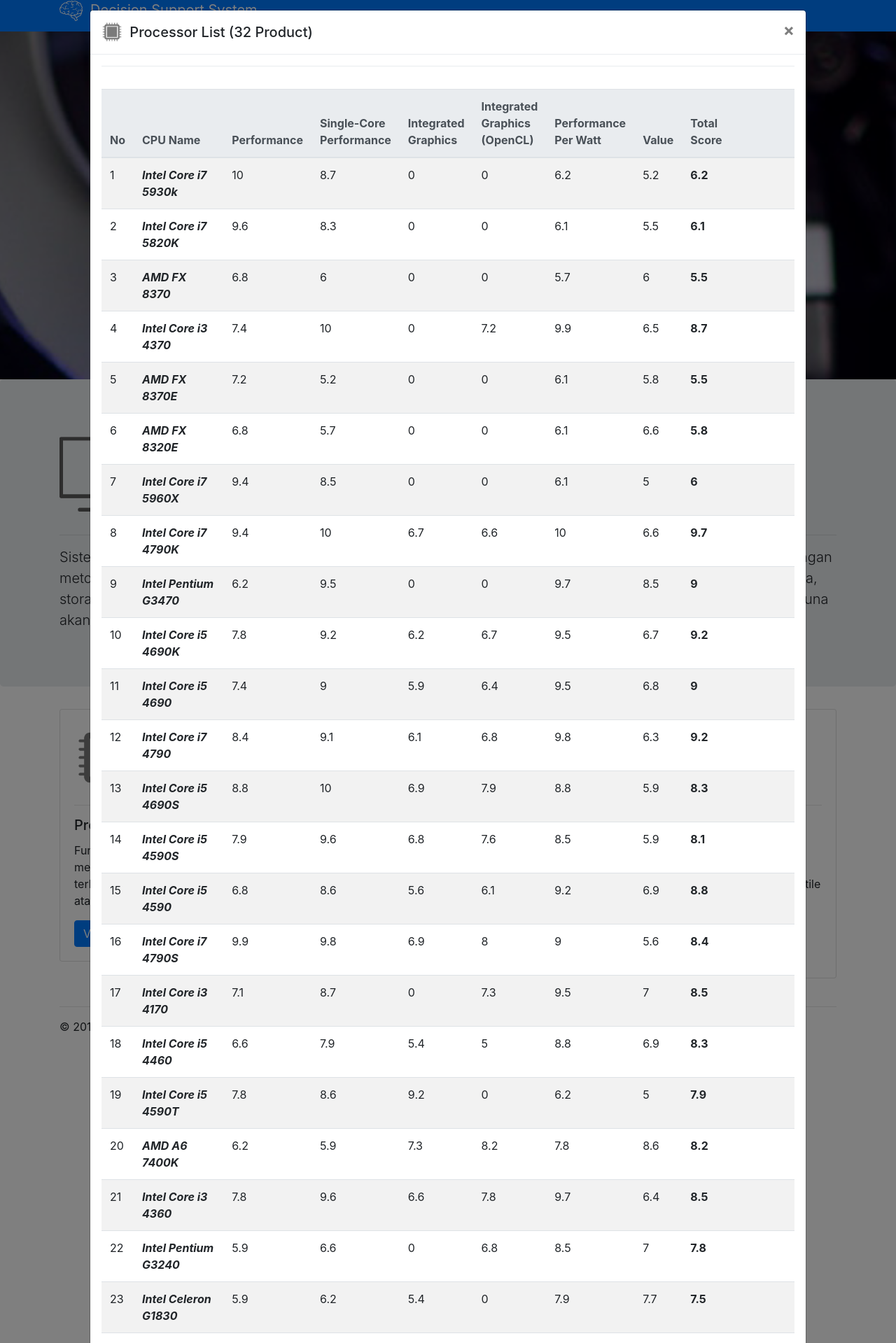
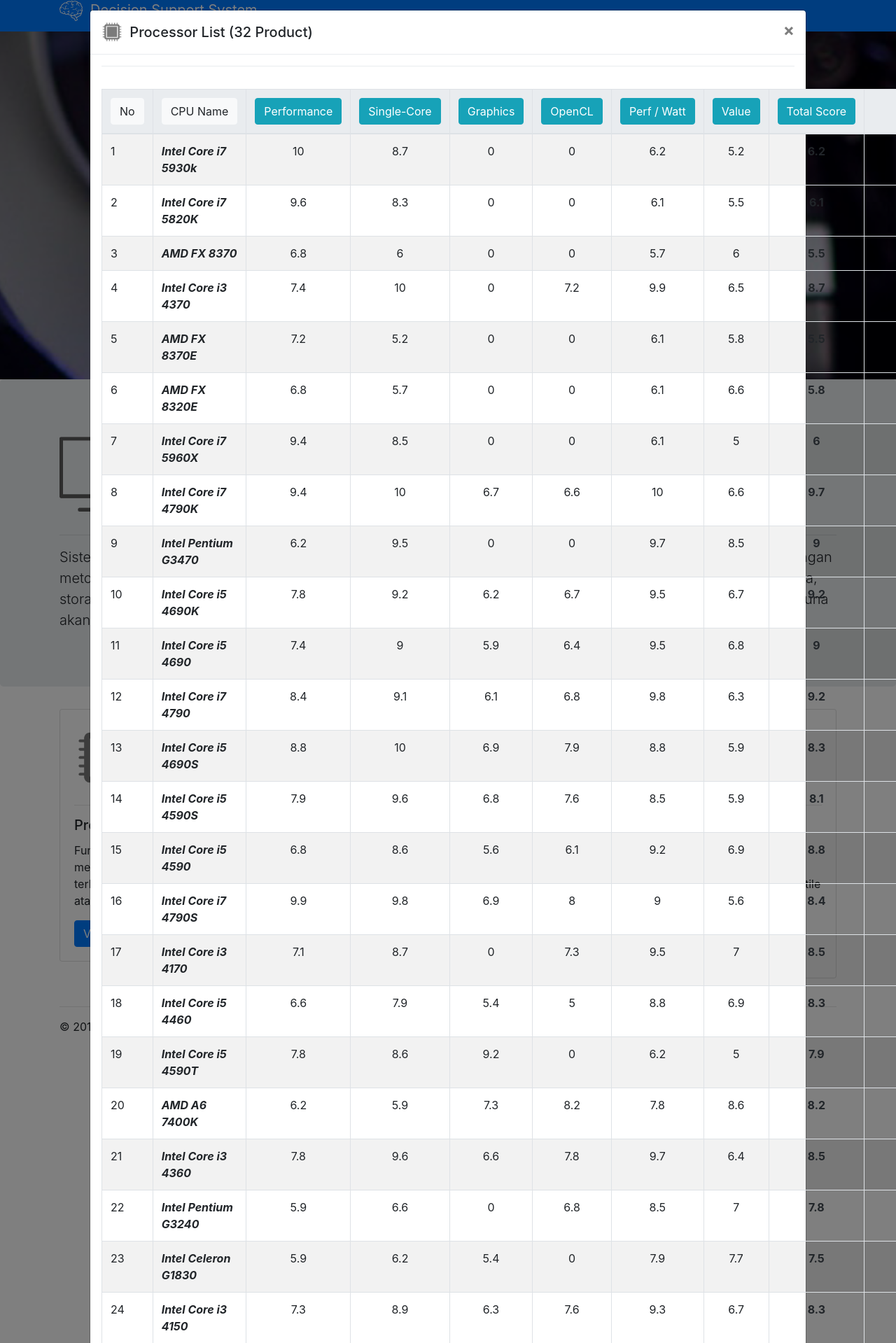
Before and after one commit to ranggirahman/ComputerSelector-DSS, a PHP site: page / in a window 1280 px wide, after a click on "View Processor List". Shown: the part 14-1933 px from the top of the page at 70% size. Run offline with PHP 8.4, Linux system fonts and the light colour scheme; data comes from the database, SQL or seed files in the repository.

Commit message:
bench-info

```diff
--- a/ASK.txt
+++ b/ASK.txt
@@ -1,7 +1,4 @@
-- Kalau data nya banyak yang nol di satu score (kriteria ?) gmn ?
 - Kalau kriteria didapat dari internet karena semua orang tau mau menggunakan ini untuk ini ini ini
-
-- Desain penelitian pengujian...
 
 
 - Semua data diambil yang tidak mengadung n.d
--- a/css/modification.css
+++ b/css/modification.css
@@ -16,3 +16,7 @@
 .modal-lg {
     max-width: 80% !important;
 }
+
+.table-center{
+   text-align: center;
+}
--- a/index.php
+++ b/index.php
@@ -97,12 +97,6 @@
 	      	</footer>
 		</div>
 
-
-	    <script src="js/jquery.min.js"></script>
-	    <script src="js/popper.min.js"></script>
-	    <script src="js/bootstrap.js"></script>
-	    <script src="js/custom.js"></script>
-
 	   	<!-- Processor Modal -->
 	    <div class="modal fade" id="processormodal" tabindex="-1" role="dialog" aria-hidden="true">
 		  	<div class="modal-dialog modal-lg modal-dialog-centered" role="document">
@@ -120,18 +114,18 @@
 		        		</button>
 		      		</div>
 			      	<div class="modal-body">
-			        	<table class="table table-striped">
+			        	<table class="table table-bordered table-striped">
 			        		<thead class="thead-light">
 				      			<tr>
-				      				<th>No</th>
-				      				<th width="20%">CPU Name</th>
-				      				<th>Performance</th>
-				      				<th>Single-Core Performance</th>
-				      				<th>Integrated Graphics</th>
-				      				<th>Integrated Graphics (OpenCL)</th>
-				      				<th>Performance Per Watt</th>
-				      				<th>Value</th>
-				      				<th width="10%">Total Score</th>
+				      				<th ><button type="button" class="btn btn-light">No</button></th>
+				      				<th width="15%"><button type="button" class="btn btn-light">CPU Name</button></th>
+				      				<th class="table-center"><button type="button" class="btn btn-wrap btn-info" data-container="body" data-toggle="popover" title="Benchmark Performance Using All Cores" data-placement="bottom" data-content="PCMark Accelerated, PassMark, Geekbench Multi-Core">Performance</button></th>
+				      				<th class="table-center"><button type="button" class="btn btn-wrap btn-info" data-container="body" data-toggle="popover" title="Individual Core Benchmark Performance" data-placement="bottom" data-content="PassMark Single-Core, Geekbench Single-Core, AES Single-Core">Single-Core</button></th>
+				      				<th class="table-center"><button type="button" class="btn btn-wrap btn-info" data-container="body" data-toggle="popover" title="Integrated GPU Performance for Graphics" data-placement="bottom" data-content="Sky Driver, Cloud Gate">Graphics</button></th>
+				      				<th class="table-center"><button type="button" class="btn btn-wrap btn-info" data-container="body" data-toggle="popover" title="Integrated GPU Performance for Parallel Computing" data-placement="bottom" data-content="Bitcoin Minning, Face Detection, Ocean Simulation, CompuBench T-Rex, Video Composition">OpenCL</button></th>
+				      				<th class="table-center"><button type="button" class="btn btn-wrap btn-info" data-container="body" data-toggle="popover" title="Performance Per Watt" data-placement="bottom" data-content="Sky Driver, Cloud Gate, CompuBench, PCMark, PassMark, Geekbench, TDP">Perf / Watt</button></th>
+				      				<th class="table-center"><button type="button" class="btn btn-wrap btn-info" data-container="body" data-toggle="popover" title="Paying for Performance" data-placement="bottom" data-content="Sky Driver, Cloud Gate, CompuBench, PCMark, PassMark, Geekbench, TDP">Value</button></th>
+				      				<th class="table-center"><button type="button" class="btn btn-wrap btn-info" data-container="body" data-toggle="popover" title="Combination of All Six Facets" data-placement="bottom" data-content="Performance, Single-Core Performance, Integrated Graphics, Performance Per Watt, Value">Total Score</button></th>
 				      				<th></th>
 				      			</tr>
 			      			</thead>
@@ -153,13 +147,13 @@
 										<tr>
 											<td><?php echo $i ?></td>
 						      				<td><b><i><?php echo $cpuname ?><i></b></td>
-						      				<td><?php echo $performance ?></td>
-						      				<td><?php echo $single ?></td>
-						      				<td><?php echo $intg ?></td>
-						      				<td><?php echo $intgocl ?></td>
-						      				<td><?php echo $ppw ?></td>
-						      				<td><?php echo $value ?></td>
-						      				<td><b><?php echo $cpuscore ?></b></td>
+						      				<td class="table-center"><?php echo $performance ?></td>
+						      				<td class="table-center"><?php echo $single ?></td>
+						      				<td class="table-center"><?php echo $intg ?></td>
+						      				<td class="table-center"><?php echo $intgocl ?></td>
+						      				<td class="table-center"><?php echo $ppw ?></td>
+						      				<td class="table-center"><?php echo $value ?></td>
+						      				<td class="table-center"><b><?php echo $cpuscore ?></b></td>
 						      				<td></td>
 						      			</tr>
 
@@ -402,5 +396,18 @@
 			?>
 		</div>
 
+
+
+
+	    <script src="js/jquery.min.js"></script>
+	    <script src="js/popper.min.js"></script>
+	    <script src="js/bootstrap.js"></script>
+	    <script src="js/custom.js"></script>
+	    <script type="text/javascript">
+	    	$(function () {
+			  	$('[data-toggle="popover"]').popover()
+			})
+	    </script>
+
 	</body>
 </html>
```
